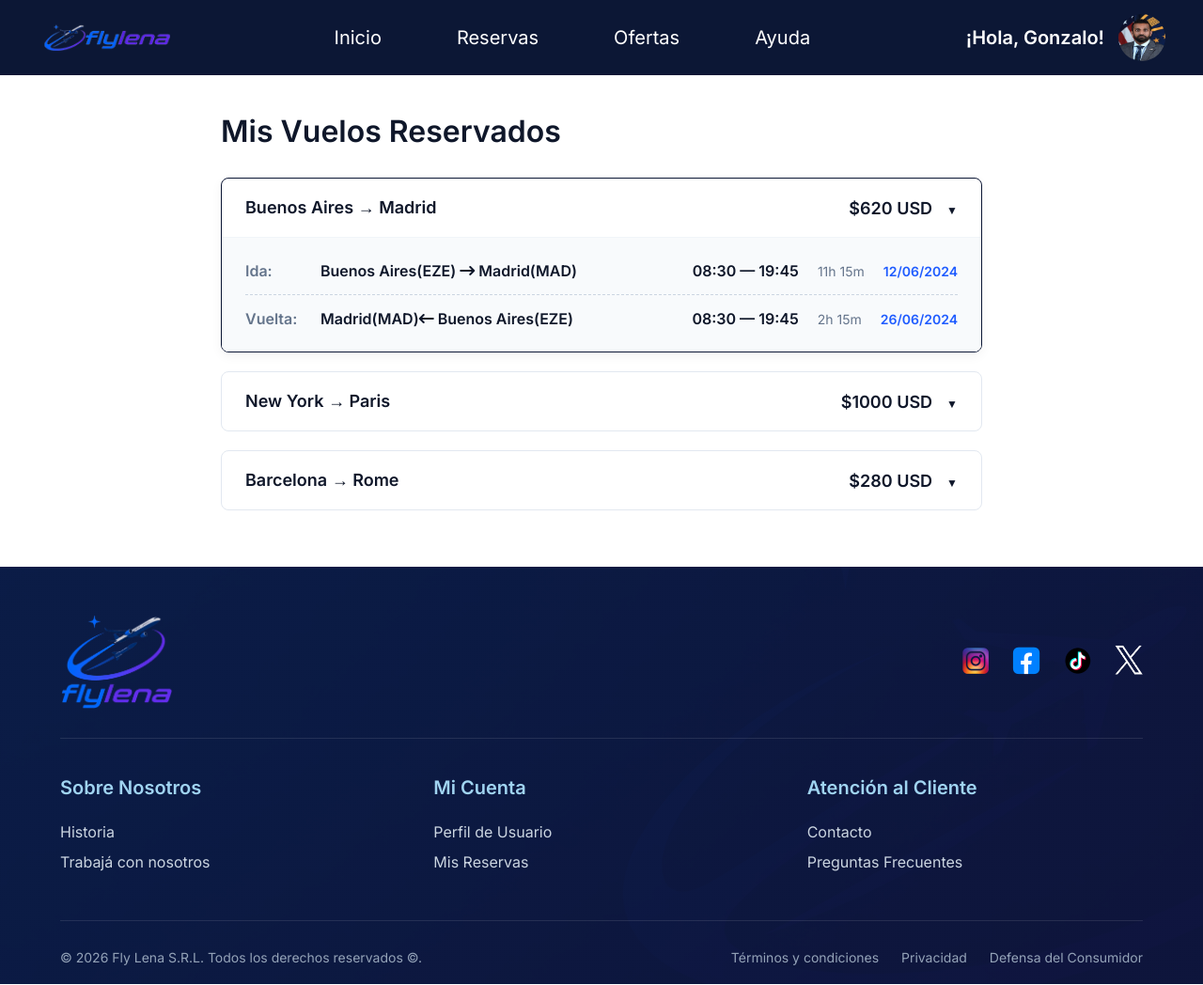
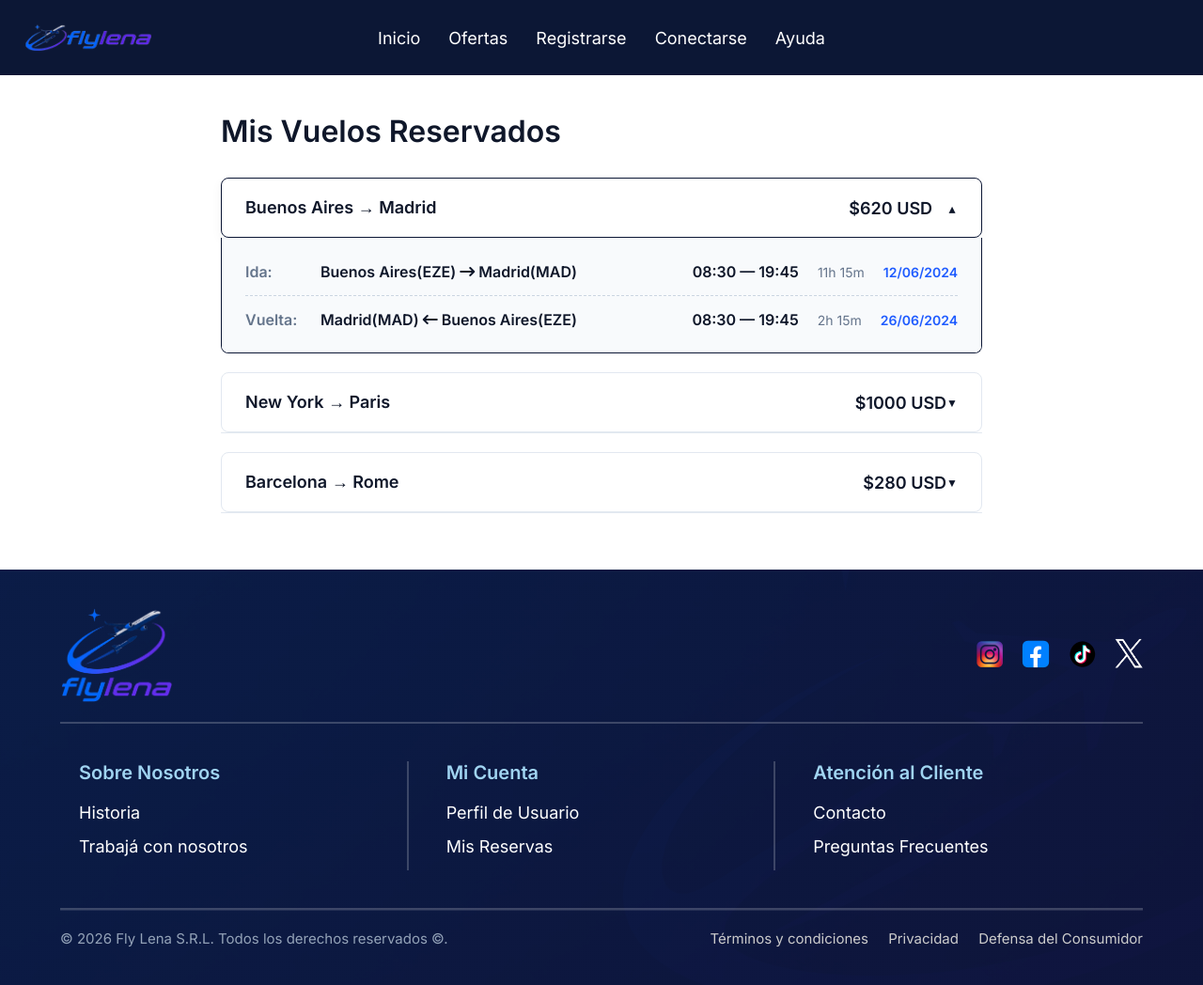
Before and after one commit to Gonzasenso/Trabajo-IntegradorPW1, a plain HTML site: page pages/perfil_de_usuario/reservas.html in a window 1280 px wide. Shown: the whole page at 94% size. Drawn offline with Linux system fonts and the light colour scheme.

Commit message:
Implementacion de JS en reservas para los acordeones

```diff
--- a/pages/perfil_de_usuario/reservas.CSS
+++ b/pages/perfil_de_usuario/reservas.CSS
@@ -120,20 +120,11 @@ h2 {
     margin-bottom: 2rem;
 }
 
-details {
+/* HEADER DEL ACORDEÓN */
+.acordion-header {
     background-color: #FFFFFF;
     border: 1px solid #e2e8f0;
     border-radius: 0.8rem;
-    overflow: hidden;
-    transition: all 0.3s ease;
-}
-
-details[open] {
-    border: 1.5px solid #0c1735;
-    box-shadow: 0 4px 12px rgba(0, 0, 0, 0.05);
-}
-
-summary {
     padding: 2rem 2.5rem;
     cursor: pointer;
     display: flex;
@@ -142,20 +133,63 @@ summary {
     font-weight: 600;
     font-size: 1.8rem;
     list-style: none;
+    transition: all 0.3s ease;
 }
 
-/* Flecha del acordeón */
-.precio-ruta::after {
-    content: "▼";
-    font-size: 1.2rem;
-    margin-left: 1.5rem;
-    transition: transform 0.3s ease;
+/* Efecto al pasar el mouse */
+.acordion-header:hover {
+    border-color: #0c1735;
+    box-shadow: 0 2px 8px rgba(0, 0, 0, 0.03);
 }
 
-details[open] .precio-ruta::after {
+/* Cuando está abierto */
+.acordion-header.active {
+    border: 1.5px solid #0c1735;
+    border-bottom: 1.5px solid #0c1735;
+    box-shadow: 0 4px 12px rgba(0, 0, 0, 0.05);
+}
+
+.nombre-ruta {
+    flex: 1;
+}
+
+.precio-y-flecha {
+    display: flex;
+    gap: 1.5rem;
+}
+
+/*  FLECHA DEL ACORDEÓN  */
+.flecha-acordion {
+    font-size: 1.2rem;
+    transition: transform 0.3s ease;
+    display: inline-block;
+}
+
+/* Rotación de la flecha cuando se abre */
+.acordion-header.active .flecha-acordion {
     transform: rotate(180deg);
 }
 
+/*  CONTENIDO DEL ACORDEÓN  */
+.acordion-content {
+    max-height: 0;
+    overflow: hidden;
+    background-color: #f8fafc;
+    border: 1px solid #e2e8f0;
+    border-top: none;
+    border-radius: 0 0 0.8rem 0.8rem;
+    transition: max-height 0.4s ease, padding 0.4s ease;
+}
+
+/* Cuando está abierto */
+.acordion-content.active {
+    max-height: 200rem;
+    padding: 0;
+    border: 1px solid #0c1735;
+    border-top: none;
+}
+
+/*  ESTILOS DEL CONTENIDO DEL VUELO  */
 .detalle-vuelo {
     padding: 2.5rem;
     border-top: 1px solid #f1f5f9;
--- a/pages/perfil_de_usuario/reservas.html
+++ b/pages/perfil_de_usuario/reservas.html
@@ -5,183 +5,114 @@
     <meta name="viewport" content="width=device-width, initial-scale=1.0">
     <title>Mis vuelos reservados</title>
     <link href="reservas.CSS" rel="stylesheet">
+    <link href="../../estilos_index_home.css" rel="stylesheet">
     <script src="https://kit.fontawesome.com/c4d24c071d.js" crossorigin="anonymous"></script>
     <link href="https://fonts.googleapis.com/css2?family=Inter:wght@300;400;600&display=swap" rel="stylesheet">
+    <script src="../../navbar.js" defer></script>
+    <script src="../../footer.js" defer></script>
+    <script src="reservas.js" defer></script>
 </head>
 
 <body>
     <header>
         <nav>
-            <a class="logo" href="../../index.html"><img src="../../img/fly_lena_logo_chico.png"
-                    alt="logo Fly Lena"></a>
-            <ul>
-                <li><a href="../../index.html">Inicio</a></li>
-                <li><a href="../perfil/reservas.html">Reservas</a></li>
-                <li><a href="../ofertas/ofertas.html">Ofertas</a></li>
-                <li><a href="#contacto-footer">Ayuda</a></li>
-            </ul>
-            <a class="iconoPerfil" href="../perfil/perfil_de_usuario.html">
-                <h1 class="nombre">¡Hola, Gonzalo!</h1>
-                <img src="../../img/foto_perfil.jpg" alt="Foto de perfil">
-            </a>
+            <a class="logo" href="../../index.html"><img src="../../img/fly_lena_logo_chico.png" alt="logoFlyLena"></a>
+            <ul id="nav-links"></ul>
+            <div class="user-nav-container" id="user-container"></div>
         </nav>
     </header>
 
     <div class="container">
         <h2>Mis Vuelos Reservados</h2>
-        <div class="acordion">
-            <details open>
-                <summary>
-                    <span class="nombre-ruta">Buenos Aires → Madrid</span>
+       <div class="acordion">
+         <div class="acordion-header" data-acordion="0">
+                <span class="nombre-ruta">Buenos Aires → Madrid</span>
+                <div class="precio-y-flecha">
                     <span class="precio-ruta">$620 USD</span>
-                </summary>
+                    <span class="flecha-acordion">▼</span>
+                </div>
+            </div>
+            <div class="acordion-content" id="acordion-0">
                 <div class="detalle-vuelo">
                     <div class="ruta-vuelo">
                         <div class="vuelo">
                             <h3>Ida:</h3>
                             <h4>Buenos Aires(EZE) <i class="fa-solid fa-arrow-right-long"></i> Madrid(MAD)</h4>
-                            <div class="tiempo-vuelo">
-                                08:30 <span class="time-separator">—</span> 19:45
-                            </div>
+                            <div class="tiempo-vuelo">08:30 <span class="time-separator">—</span> 19:45</div>
                             <div class="duracion-vuelo">11h 15m</div>
-                            <div class="info-vuelo">12/06/2024 </div>
+                            <div class="info-vuelo">12/06/2024</div>
                         </div>
-
                         <div class="vuelo return">
                             <h3>Vuelta:</h3>
-                            <h4>Madrid(MAD)<i class="fa-solid fa-arrow-left-long"></i> Buenos Aires(EZE)</h4>
-                            <div class="tiempo-vuelo">
-                                08:30 <span class="time-separator">—</span> 19:45
-                            </div>
+                            <h4>Madrid(MAD) <i class="fa-solid fa-arrow-left-long"></i> Buenos Aires(EZE)</h4>
+                            <div class="tiempo-vuelo">08:30 <span class="time-separator">—</span> 19:45</div>
                             <div class="duracion-vuelo">2h 15m</div>
-                            <div class="info-vuelo">26/06/2024 </div>
+                            <div class="info-vuelo">26/06/2024</div>
                         </div>
                     </div>
                 </div>
-            </details>
+            </div>
         </div>
 
         <div class="acordion">
-            <details>
-                <summary>
-                    <span class="nombre-ruta">New York → Paris</span>
-                    <span class="precio-ruta">$1000 USD</span>
-                </summary>
+            <div class="acordion-header" data-acordion="1">
+                <span class="nombre-ruta">New York → Paris</span>
+                <span class="precio-ruta">$1000 USD</span>
+                <span class="flecha-acordion">▼</span>
+            </div>
+            <div class="acordion-content" id="acordion-1">
                 <div class="detalle-vuelo">
                     <div class="vuelo-ruta">
                         <div class="vuelo">
                             <h3>Ida:</h3>
                             <h4>New York(NY) <i class="fa-solid fa-arrow-right-long"></i> Paris(PAR)</h4>
-                            <div class="tiempo-vuelo">
-                                09:00 <span class="time-separator">—</span> 16:15
-                            </div>
+                            <div class="tiempo-vuelo">09:00 <span class="time-separator">—</span> 16:15</div>
                             <div class="duracion-vuelo">7h 15m</div>
-                            <div class="info-vuelo">15/09/2024 </div>
+                            <div class="info-vuelo">15/09/2024</div>
                         </div>
-
                         <div class="vuelo return">
                             <h3>Vuelta:</h3>
                             <h4>Paris(PAR) <i class="fa-solid fa-arrow-left-long"></i> New York(NY)</h4>
-                            <div class="tiempo-vuelo">
-                                14:30 <span class="time-separator">—</span> 21:45
-                            </div>
+                            <div class="tiempo-vuelo">14:30 <span class="time-separator">—</span> 21:45</div>
                             <div class="duracion-vuelo">7h 15m</div>
-                            <div class="info-vuelo">22/09/2024 </div>
+                            <div class="info-vuelo">22/09/2024</div>
                         </div>
                     </div>
                 </div>
-            </details>
+            </div>
         </div>
 
         <div class="acordion">
-            <details>
-                <summary>
-                    <span class="vuelo-ruta">Barcelona → Rome</span>
-                    <span class="precio-ruta">$280 USD</span>
-                </summary>
+            <div class="acordion-header" data-acordion="2">
+                <span class="nombre-ruta">Barcelona → Rome</span>
+                <span class="precio-ruta">$280 USD</span>
+                <span class="flecha-acordion">▼</span>
+            </div>
+            <div class="acordion-content" id="acordion-2">
                 <div class="detalle-vuelo">
                     <div class="ruta-vuelo">
                         <div class="vuelo">
                             <h3>Ida:</h3>
                             <h4>Barcelona (BAR) <i class="fa-solid fa-arrow-right-long"></i> Roma(ROM)</h4>
-                            <div class="tiempo-vuelo">
-                                07:30 <span class="time-separator">—</span> 09:45
-                            </div>
+                            <div class="tiempo-vuelo">07:30 <span class="time-separator">—</span> 09:45</div>
                             <div class="duracion-vuelo">2h 15m</div>
-                            <div class="info-vuelo">01/12/2024 </div>
+                            <div class="info-vuelo">01/12/2024</div>
                         </div>
-
                         <div class="vuelo return">
                             <h3>Vuelta:</h3>
                             <h4>Roma(ROM) <i class="fa-solid fa-arrow-left-long"></i> Barcelona(BAR)</h4>
-                            <div class="tiempo-vuelo">
-                                19:00 <span class="time-separator">—</span> 21:15
-                            </div>
+                            <div class="tiempo-vuelo">19:00 <span class="time-separator">—</span> 21:15</div>
                             <div class="duracion-vuelo">2h 15m</div>
-                            <div class="info-vuelo">08/12/2024 </div>
+                            <div class="info-vuelo">08/12/2024</div>
                         </div>
                     </div>
                 </div>
-            </details>
+            </div>
         </div>
     </div>
 
-    <footer id="contacto-footer" class="footer-custom">
-        <div class="footer-container">
-            <div class="footer-header">
-                <div class="footer-logo">
-                    <a href="#top">
-                        <img src="../../img/fly_lena_logo_grande.png" alt="Logo" class="logo-img">
-                    </a>
-                </div>
-                <div class="footer-socials">
-                    <a href="https://www.instagram.com/despegar.ar/" target="_blank" rel="noopener noreferrer"><img
-                            src="../../img/iconos/icono_ig.png" alt="Instagram"></a>
-                    <a href="https://www.facebook.com/DespegarArgentina/" target="_blank" rel="noopener noreferrer"><img
-                            src="../../img/iconos/icono_fb.png" alt="Facebook"></a>
-                    <a href="https://www.tiktok.com/@despegar.ar" target="_blank" rel="noopener noreferrer"><img
-                            src="../../img/iconos/icono_tiktok.png" alt="Tik Tok"></a>
-                    <a href="https://x.com/Despegar" target="_blank" rel="noopener noreferrer"><img
-                            src="../../img/iconos/icono_X.png" alt="X"></a>
-                </div>
-            </div>
+    <footer id="contacto-footer" class="footer-custom"></footer>
 
-            <div class="footer-columns">
-                <div class="column">
-                    <h3>Sobre Nosotros</h3>
-                    <a href="../pages_footer/historia.html">Historia</a>
-                    <a href="https://www.linkedin.com/company/despegar/life/78b5c60d-ce71-4ce2-a62d-eac5a02628db/"
-                        target="_blank" rel="noopener noreferrer">Trabajá
-                        con nosotros</a>
-                </div>
-
-                <div class="column">
-                    <h3>Mi Cuenta</h3>
-                    <a href="../perfil/perfil_de_usuario.html">Perfil de Usuario</a>
-                    <a href="../perfil/reservas.html">Mis Reservas</a>
-                </div>
-
-                <div class="column">
-                    <h3>Atención al Cliente</h3>
-                    <a href="../pages_footer/contacto.html">Contacto</a>
-                    <a href="../pages_footer/preguntas_frecuentes.html">Preguntas Frecuentes</a>
-                </div>
-            </div>
-
-            <div class="footer-bottom">
-                <p>© 2026 Fly Lena S.R.L. Todos los derechos reservados ©.</p>
-                <div class="legal-links">
-                    <a href="../../assets/Terminos de Uso y Condiciones.pdf" target="_blank"
-                        rel="noopener noreferrer">Términos y condiciones</a>
-                    <a href="../../assets/Politica de Privacidad.pdf" target="_blank"
-                        rel="noopener noreferrer">Privacidad</a>
-                    <a href="https://www.argentina.gob.ar/economia/industria-y-comercio/defensadelconsumidor"
-                        target="_blank" rel="noopener noreferrer">Defensa
-                        del Consumidor</a>
-                </div>
-            </div>
-        </div>
-    </footer>
 </body>
 
 </html>
--- /dev/null
+++ b/pages/perfil_de_usuario/reservas.js
@@ -0,0 +1,52 @@
+document.addEventListener('DOMContentLoaded', function() {
+    inicializarAcordeones();
+    abrirAcordeón(0);
+});
+
+function inicializarAcordeones() {
+    const headers = document.querySelectorAll('.acordion-header');
+    headers.forEach(header => {
+        header.addEventListener('click', function() {
+            const numeroAcordeón = this.getAttribute('data-acordion');
+            toggleAcordeón(numeroAcordeón);
+        });
+    });
+}
+
+
+function toggleAcordeón(numero) {
+    const header = document.querySelector(`[data-acordion="${numero}"]`);
+    const contenido = document.getElementById(`acordion-${numero}`);
+    const estaAbierto = header.classList.contains('active');
+    if (estaAbierto) {
+        cerrarAcordeón(numero);
+    }else {
+        cerrarTodosLosAcordeones();
+        abrirAcordeón(numero);
+    }
+}
+
+function abrirAcordeón(numero) {
+    const header = document.querySelector(`[data-acordion="${numero}"]`);
+    const contenido = document.getElementById(`acordion-${numero}`);
+    header.classList.add('active');
+    contenido.classList.add('active');
+}
+
+function cerrarAcordeón(numero) {
+    const header = document.querySelector(`[data-acordion="${numero}"]`);
+    const contenido = document.getElementById(`acordion-${numero}`);
+    header.classList.remove('active');
+    contenido.classList.remove('active');
+}
+
+function cerrarTodosLosAcordeones() {
+    const headers = document.querySelectorAll('.acordion-header');
+    const contenidos = document.querySelectorAll('.acordion-content');
+    headers.forEach(header => {
+        header.classList.remove('active');
+    });
+    contenidos.forEach(contenido => {
+        contenido.classList.remove('active');
+    });
+}
```
